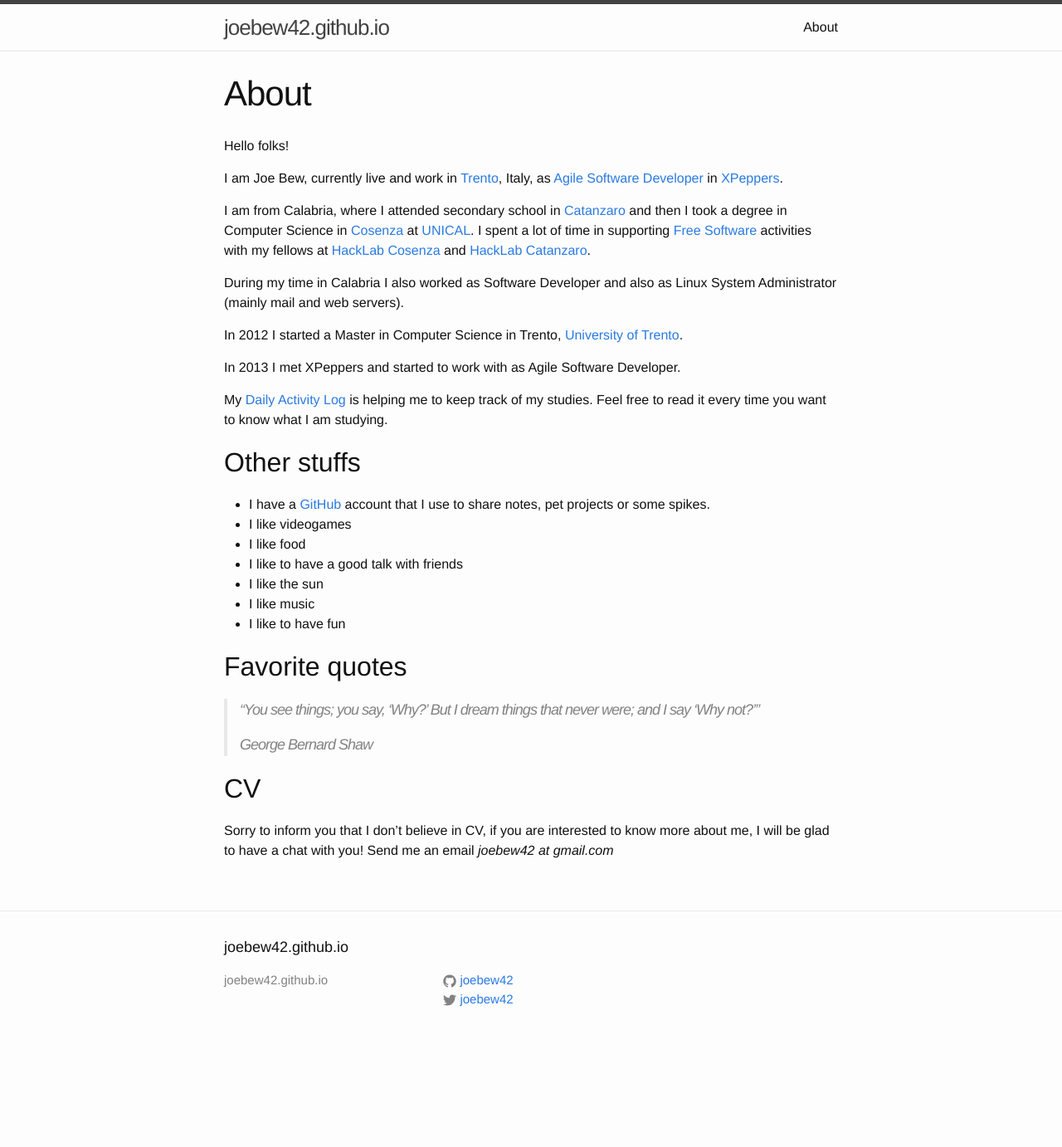
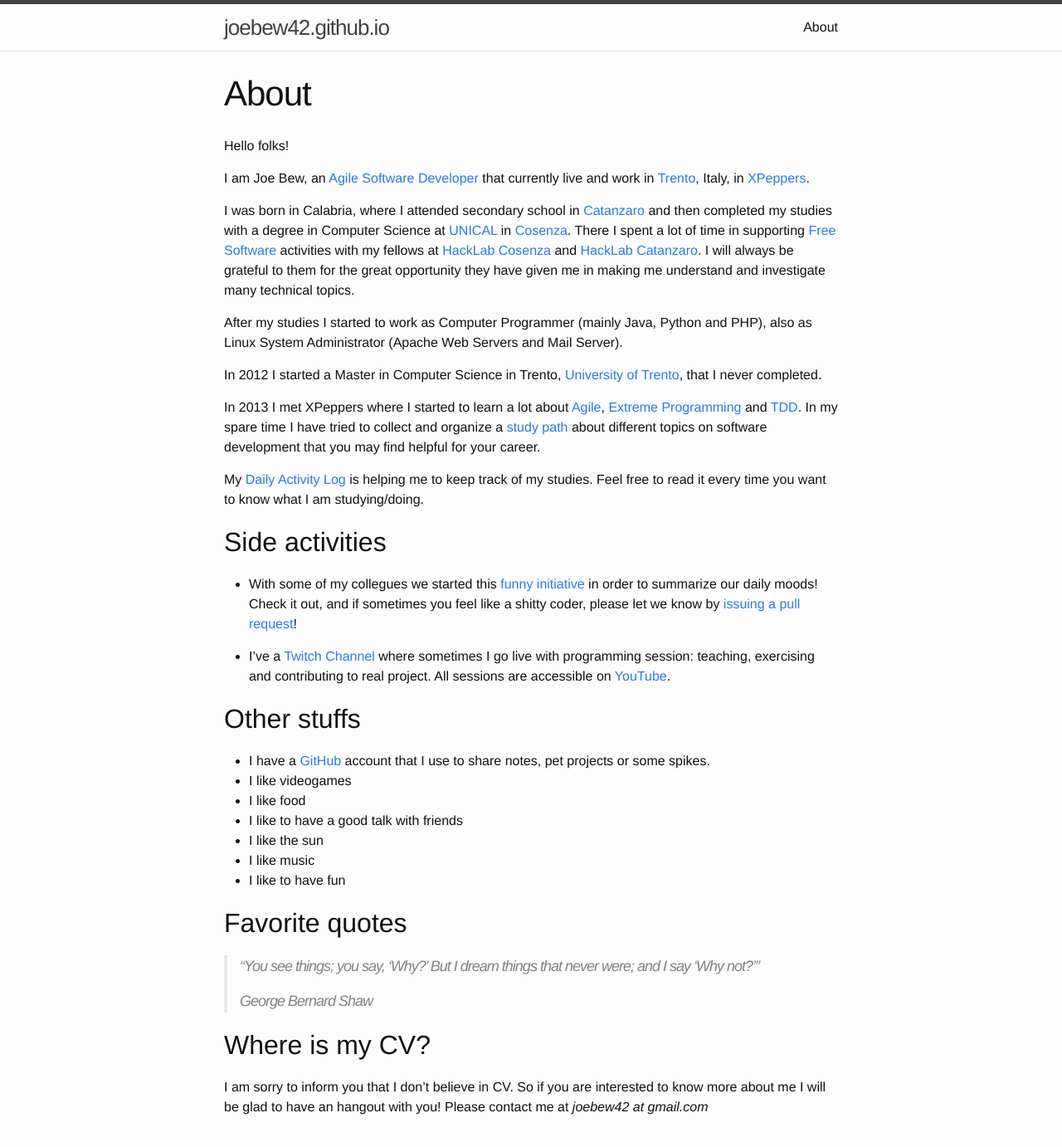
Before and after one commit to joebew42/joebew42.github.io, a Jekyll site: the page built from about.md, in a window 1280 px wide and 1400 px high. Shown: the top 1382 px of the window at 83% size. Built offline with Jekyll 4.4.1, drawn with Linux system fonts in a browser that asks for light colours.

Commit message:
improved about

```diff
--- a/about.md
+++ b/about.md
@@ -6,18 +6,23 @@ permalink: /about/
 
 Hello folks!
 
-I am Joe Bew, currently live and work in [Trento](https://en.wikipedia.org/wiki/Trento), Italy, as [Agile Software Developer](https://en.wikipedia.org/wiki/Agile_software_development) in [XPeppers](http://www.xpeppers.com/).
+I am Joe Bew, an [Agile Software Developer](https://en.wikipedia.org/wiki/Agile_software_development) that currently live and work in [Trento](https://en.wikipedia.org/wiki/Trento), Italy, in [XPeppers](http://www.xpeppers.com/).
 
-I am from Calabria, where I attended secondary school in [Catanzaro](https://en.wikipedia.org/wiki/Catanzaro) and then I took a degree in Computer Science in [Cosenza](https://en.wikipedia.org/wiki/Cosenza) at [UNICAL](http://www.unical.it/).
-I spent a lot of time in supporting [Free Software](https://www.gnu.org/philosophy/free-sw.en.html) activities with my fellows at [HackLab Cosenza](http://hlcs.it/) and [HackLab Catanzaro](http://hacklab.cz/).
+I was born in Calabria, where I attended secondary school in [Catanzaro](https://en.wikipedia.org/wiki/Catanzaro) and then completed my studies with a degree in Computer Science at [UNICAL](http://www.unical.it/) in [Cosenza](https://en.wikipedia.org/wiki/Cosenza). There I spent a lot of time in supporting [Free Software](https://www.gnu.org/philosophy/free-sw.en.html) activities with my fellows at [HackLab Cosenza](http://hlcs.it/) and [HackLab Catanzaro](http://hacklab.cz/). I will always be grateful to them for the great opportunity they have given me in making me understand and investigate many technical topics.
 
-During my time in Calabria I also worked as Software Developer and also as Linux System Administrator (mainly mail and web servers).
+After my studies I started to work as Computer Programmer (mainly Java, Python and PHP), also as Linux System Administrator (Apache Web Servers and Mail Server).
 
-In 2012 I started a Master in Computer Science in Trento, [University of Trento](http://www.unitn.it/en).
+In 2012 I started a Master in Computer Science in Trento, [University of Trento](http://www.unitn.it/en), that I never completed.
 
-In 2013 I met XPeppers and started to work with as Agile Software Developer.
+In 2013 I met XPeppers where I started to learn a lot about [Agile](http://agilemanifesto.org/), [Extreme Programming](https://en.wikipedia.org/wiki/Extreme_programming) and [TDD](https://en.wikipedia.org/wiki/Test-driven_development). In my spare time I have tried to collect and organize a [study path](https://github.com/joebew42/study-path) about different topics on software development that you may find helpful for your career.
 
-My [Daily Activity Log](http://joebew42.github.io/events.xml) is helping me to keep track of my studies. Feel free to read it every time you want to know what I am studying.
+My [Daily Activity Log](http://joebew42.github.io/events.xml) is helping me to keep track of my studies. Feel free to read it every time you want to know what I am studying/doing.
+
+## Side activities
+
+* With some of my collegues we started this [funny initiative](http://shittysomething.com/) in order to summarize our daily moods! Check it out, and if sometimes you feel like a shitty coder, please let we know by [issuing a pull request](https://github.com/ShittySomething/shittysomething.github.io)!
+
+* I've a [Twitch Channel](https://www.twitch.tv/joebew42) where sometimes I go live with programming session: teaching, exercising and contributing to real project. All sessions are accessible on [YouTube](https://www.youtube.com/channel/UCEt-X-5yZ86SYTNDbSQgVAQ).
 
 ## Other stuffs
 
@@ -35,6 +40,6 @@ My [Daily Activity Log](http://joebew42.github.io/events.xml) is helping me to k
 >
 > George Bernard Shaw
 
-## CV
+## Where is my CV?
 
-Sorry to inform you that I don't believe in CV, if you are interested to know more about me, I will be glad to have a chat with you! Send me an email *joebew42 at gmail.com*
+I am sorry to inform you that I don't believe in CV. So if you are interested to know more about me I will be glad to have an hangout with you! Please contact me at *joebew42 at gmail.com*
```
